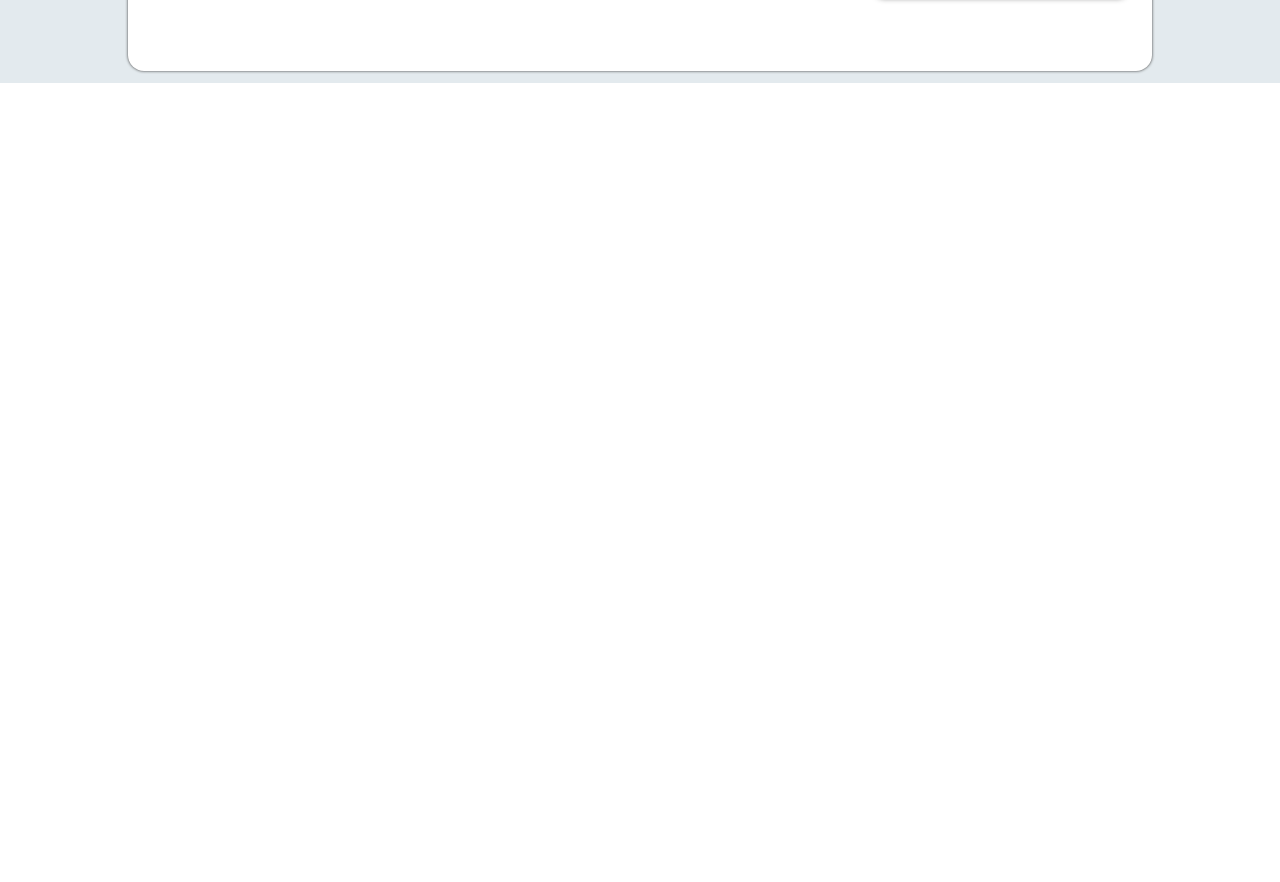
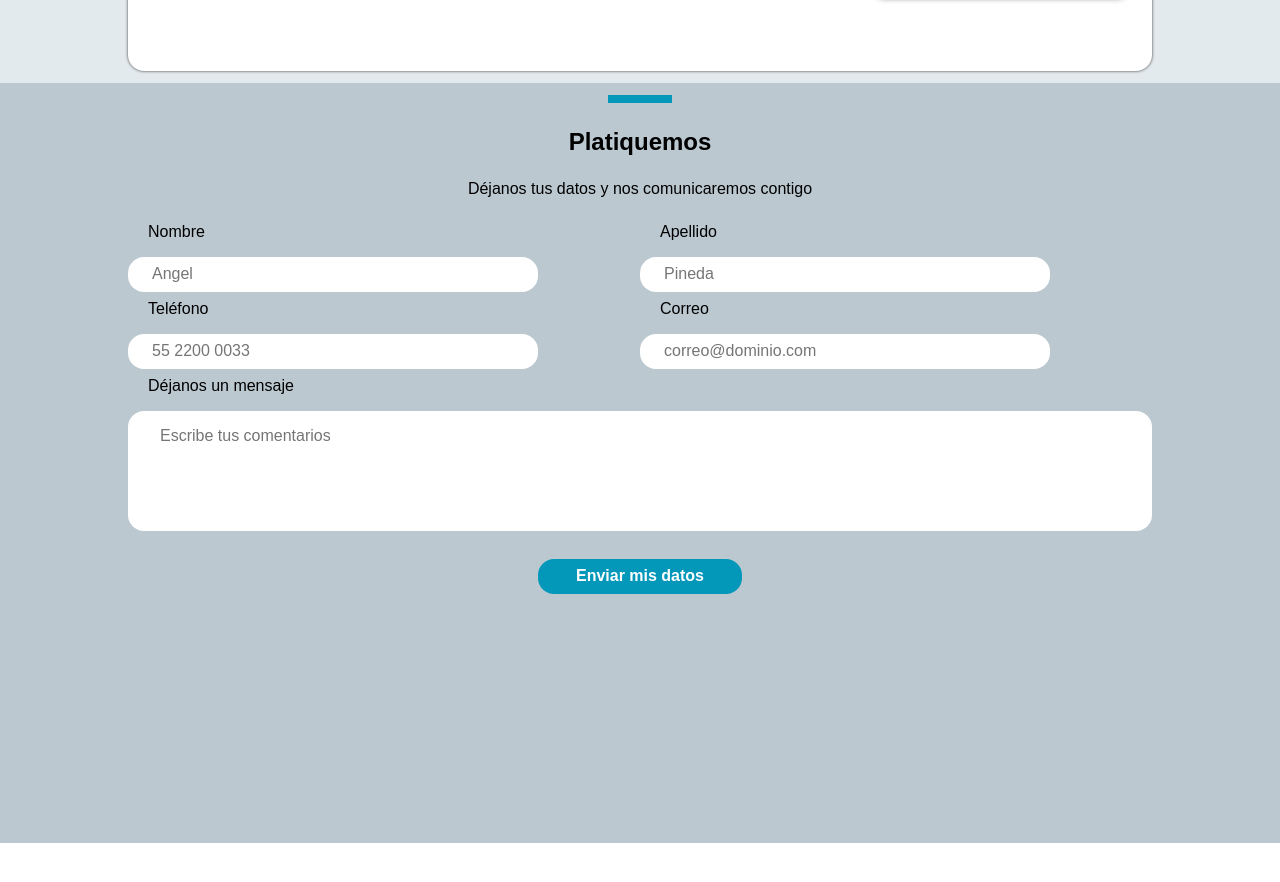
Before and after one commit to AOcelopilli/MediaSourceTest, a plain HTML site: page index.html in a window 1280 px wide. Shown: the part 2782-3664 px from the top of the page. Drawn offline with Linux system fonts and the light colour scheme.

Commit message:
section 5

```diff
--- a/index.html
+++ b/index.html
@@ -140,7 +140,31 @@
         </div>
       </div>
     </section>
-    <section class="section section5"></section>
+    <section class="section section5 flex-col">
+      <div class="line"></div>
+      <h2>Platiquemos</h2>
+      <p>Déjanos tus datos y nos comunicaremos contigo</p>
+      <form id="contact-form">
+        <div class="left">
+          <label for="name">Nombre</label>
+          <input type="text" name="name" placeholder="Angel">
+          <label for="phone">Teléfono</label>
+          <input type="text" name="phone" placeholder="55 2200 0033">
+        </div>
+
+        <div class="right">
+          <label for="lastName">Apellido</label>
+          <input type="text" name="lastName" placeholder="Pineda">
+
+          <label for="email">Correo</label>
+          <input type="text" name="email" placeholder="correo@dominio.com">
+        </div>
+
+        <label for="comments">Déjanos un mensaje</label>
+        <textarea name="comments" cols="20" rows="10" placeholder="Escribe tus comentarios"></textarea>
+        <input type="submit" value="Enviar mis datos">
+      </form>
+    </section>
     <section class="section section6"></section>
   </main>
 </body>
--- a/styles.css
+++ b/styles.css
@@ -5,6 +5,7 @@
   --main-color: #0398ba;
   --main-modal-color: #0398ba30;
   --second-main-color: #e3eaee;
+  --second-modal-color: #bbc8d0;
 }
 
 /* Global configuration */
@@ -297,14 +298,60 @@ p {
   left: 10%;
   background-color: #fff;
   width: 50%;
-  padding: 0.4rem 0;
+  padding: 0.2rem 0;
   border-radius: 1rem;
   box-shadow: 0px 0px 6px #333;
   z-index: 10;
 }
 
-/* .section4 img {
-  width: 200px;
-  height: 200px;
+/* section 5 */
+
+.section5 {
+  background-color: var(--second-modal-color);
 }
- */
+
+.section5 #contact-form {
+  height: 80%;
+  width: 80%;
+}
+
+.section5 .left {
+  float: left;
+  width: 50%;
+}
+
+.section5 .right {
+  float: right;
+  width: 50%;
+}
+
+#contact-form label {
+  margin-left: 20px;
+  width: 50%;
+  display: inline-block;
+}
+
+#contact-form input,
+textarea {
+  margin: 1rem 0 0.5rem 0;
+  width: 80%;
+  height: 35px;
+  border-radius: 1rem;
+  border: none;
+  padding: 0 1.5rem;
+}
+
+.section5 textarea {
+  height: 120px;
+  padding: 1rem 2rem;
+  width: 100%;
+  resize: none;
+}
+
+#contact-form input[type="submit"] {
+  background-color: var(--main-color);
+  color: white;
+  font-weight: bold;
+  width: 20%;
+  margin: 1rem 40%;
+}
```
